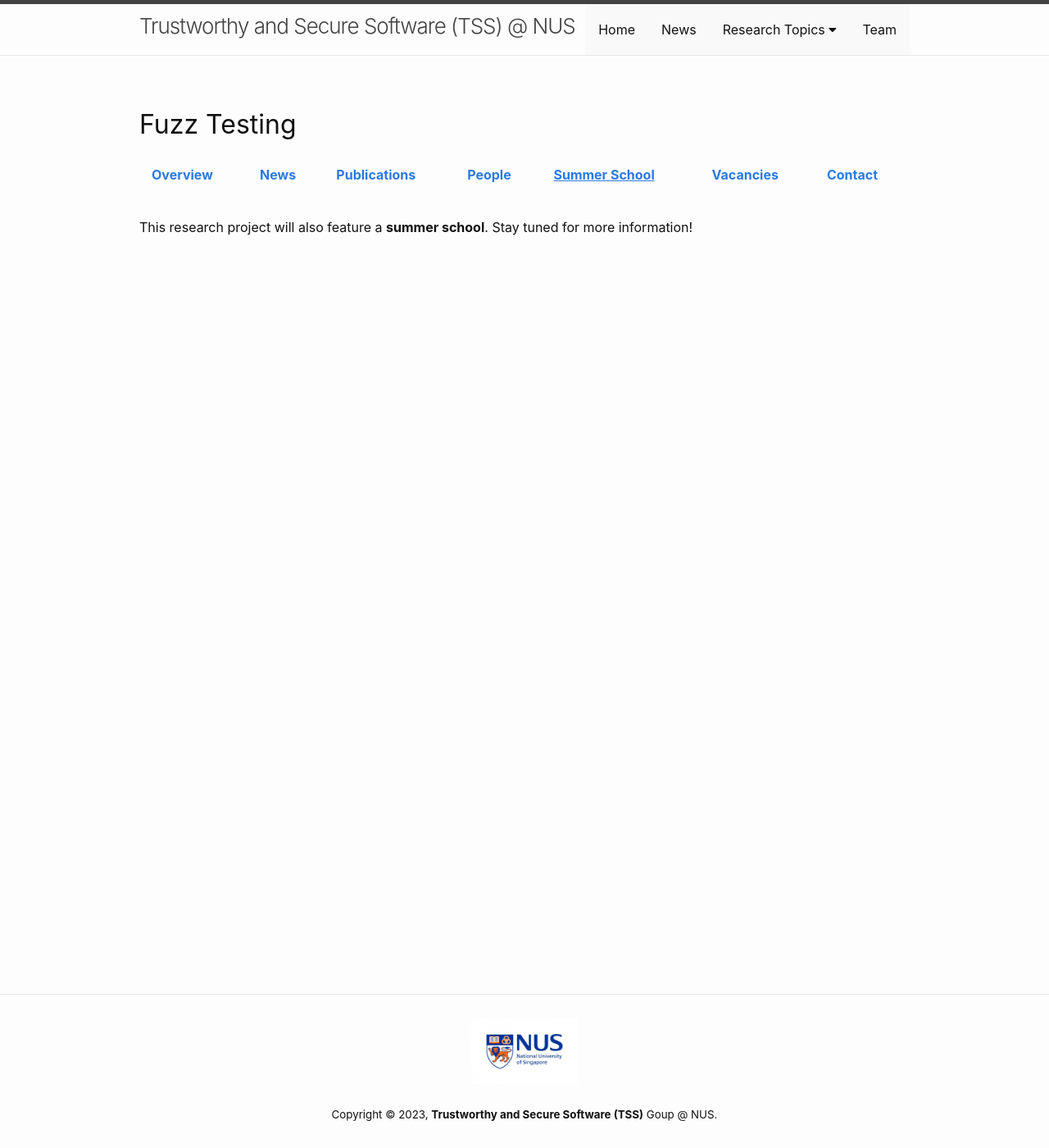
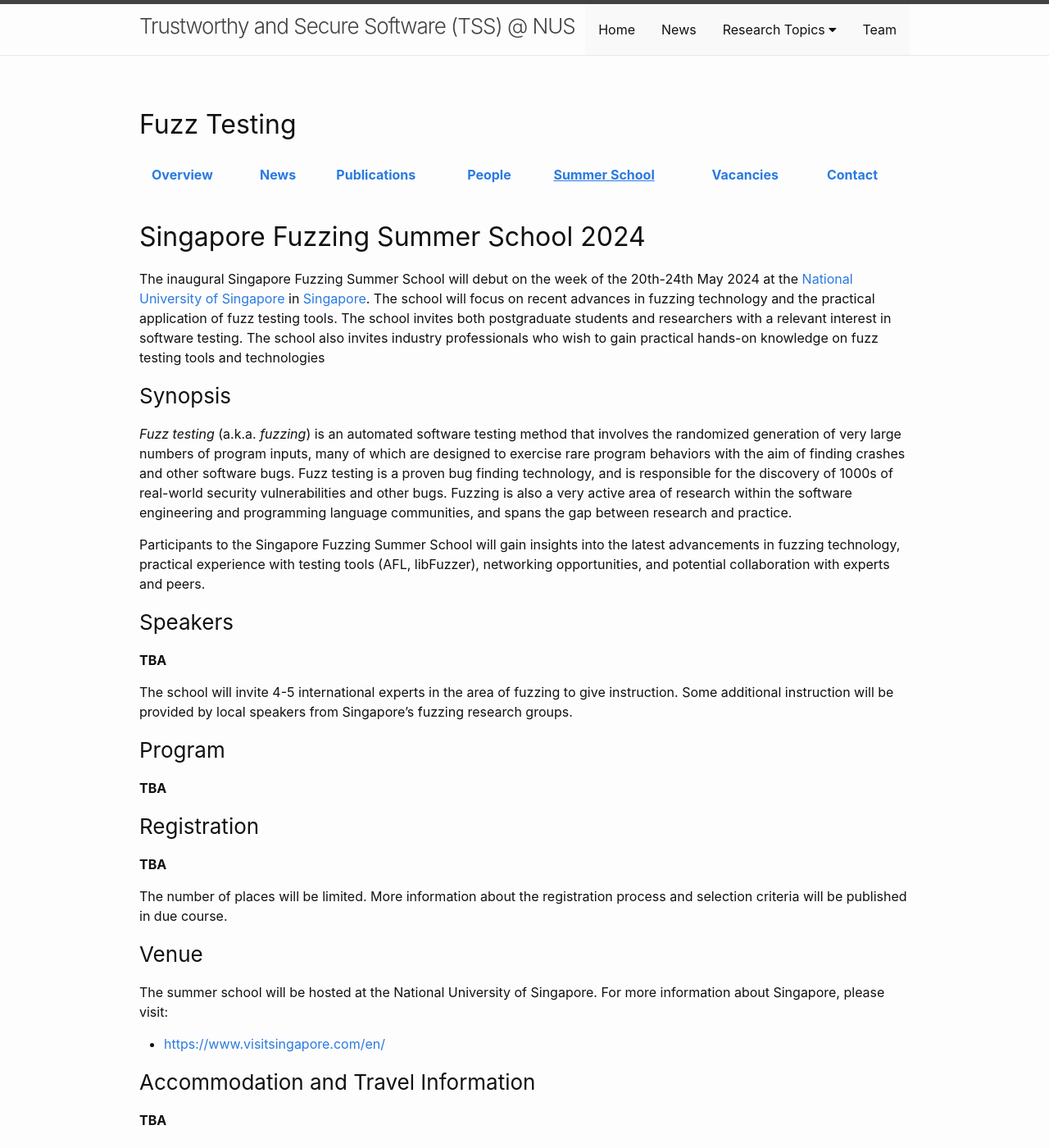
Before and after one commit to nus-tss/nus-tss.github.io, a Jekyll site: the page built from _pages/fuzzing_summerschool.md, in a window 1280 px wide and 1400 px high. Shown: the whole window at 82% size. Built offline with Jekyll 4.4.1, drawn with Linux system fonts in a browser that asks for light colours.

Commit message:
added summer school info

```diff
--- a/_pages/fuzzing_summerschool.md
+++ b/_pages/fuzzing_summerschool.md
@@ -19,4 +19,44 @@ permalink: /fuzzing/summerschool/index.html
 </table>
 
 
-This research project will also feature a **summer school**. Stay tuned for more information!
+## Singapore Fuzzing Summer School 2024
+
+The inaugural Singapore Fuzzing Summer School will debut on the week of the 20th-24th May 2024 at the [National University of Singapore](https://nus.edu.sg/) in [Singapore](https://www.visitsingapore.com/en/).
+The school will focus on recent advances in fuzzing technology and the practical application of fuzz testing tools.
+The school invites both postgraduate students and researchers with a relevant interest in software testing.
+The school also invites industry professionals who wish to gain practical hands-on knowledge on fuzz testing tools and technologies
+
+### Synopsis
+
+*Fuzz testing* (a.k.a. *fuzzing*) is an automated software testing method that involves the randomized generation of very large numbers of program inputs, many of which are designed to exercise rare program behaviors with the aim of finding crashes and other software bugs.
+Fuzz testing is a proven bug finding technology, and is responsible for the discovery of 1000s of real-world security vulnerabilities and other bugs.
+Fuzzing is also a very active area of research within the software engineering and programming language communities, and spans the gap between research and practice.
+
+Participants to the Singapore Fuzzing Summer School will gain insights into the latest advancements in fuzzing technology, practical experience with testing tools (AFL, libFuzzer), networking opportunities, and potential collaboration with experts and peers.
+
+### Speakers
+
+**TBA**
+
+The school will invite 4-5 international experts in the area of fuzzing to give instruction.  Some additional instruction will be provided by local speakers from Singapore’s fuzzing research groups.
+
+### Program
+
+**TBA**
+
+### Registration
+
+**TBA**
+
+The number of places will be limited. More information about the registration process and selection criteria will be published in due course.
+
+### Venue
+
+The summer school will be hosted at the National University of Singapore.
+For more information about Singapore, please visit:
+
+* [https://www.visitsingapore.com/en/](https://www.visitsingapore.com/en/)
+
+### Accommodation and Travel Information
+
+**TBA**
```
